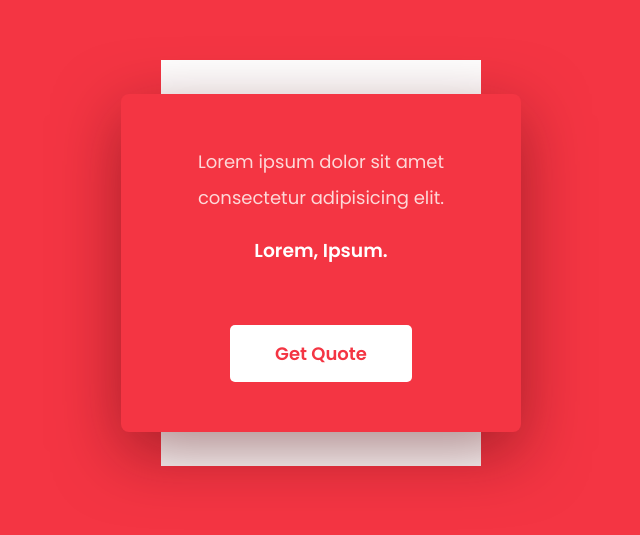
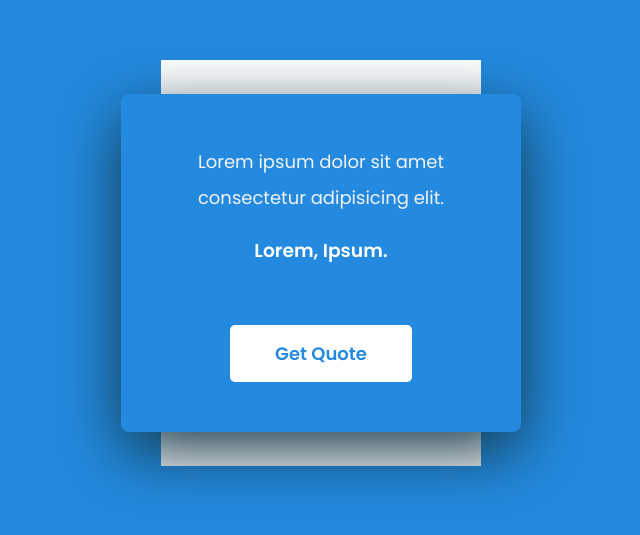
Before and after one commit to dpraseuth1/QuoteGenerator, a plain HTML site: page index.html in a window 1280 px wide. Shown: the part 137-672 px from the top of the page, without its empty margins (319-959 px from the left). Drawn offline with Linux system fonts and the light colour scheme; no server answers.

Commit message:
changed color scheme

```diff
--- a/style.css
+++ b/style.css
@@ -6,7 +6,7 @@
 }
 
 body {
-  background-color: #f43543;
+  background-color: #238adf;
 }
 
 .wrapper {
@@ -19,9 +19,9 @@ body {
 
 .container {
   width: 100%;
-  background-color: #f43543;
+  background-color: #238adf;
   padding: 50px 40px;
-  box-shadow: 0 20px 65px rgba(87, 11, 16, 0.5);
+  box-shadow: 0 20px 65px rgb(19, 55, 71);
   position: relative;
   border-radius: 8px;
   text-align: center;
@@ -39,7 +39,7 @@ body {
 }
 
 .container p {
-  color: #fdd8d8;
+  color: #f3f3f3;
   line-height: 2;
   font-size: 18px;
 }
@@ -58,6 +58,6 @@ body {
   border-radius: 5px;
   font-size: 18px;
   font-weight: 600;
-  color: #f43543;
+  color: #238adf;
   cursor: pointer;
 }
```
